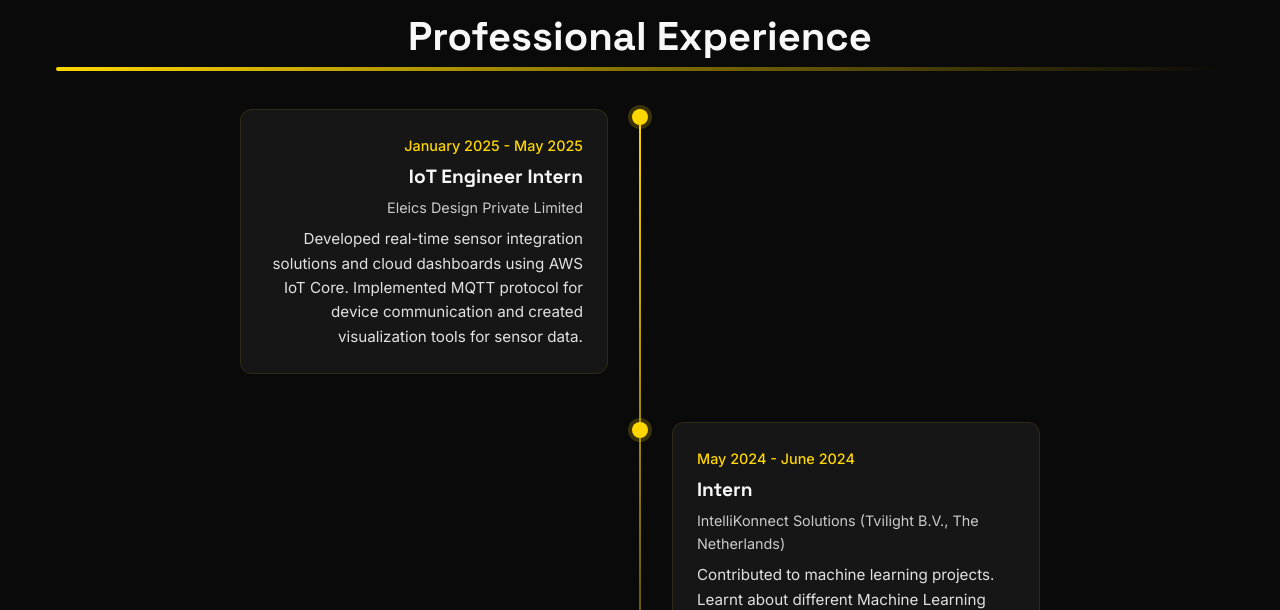
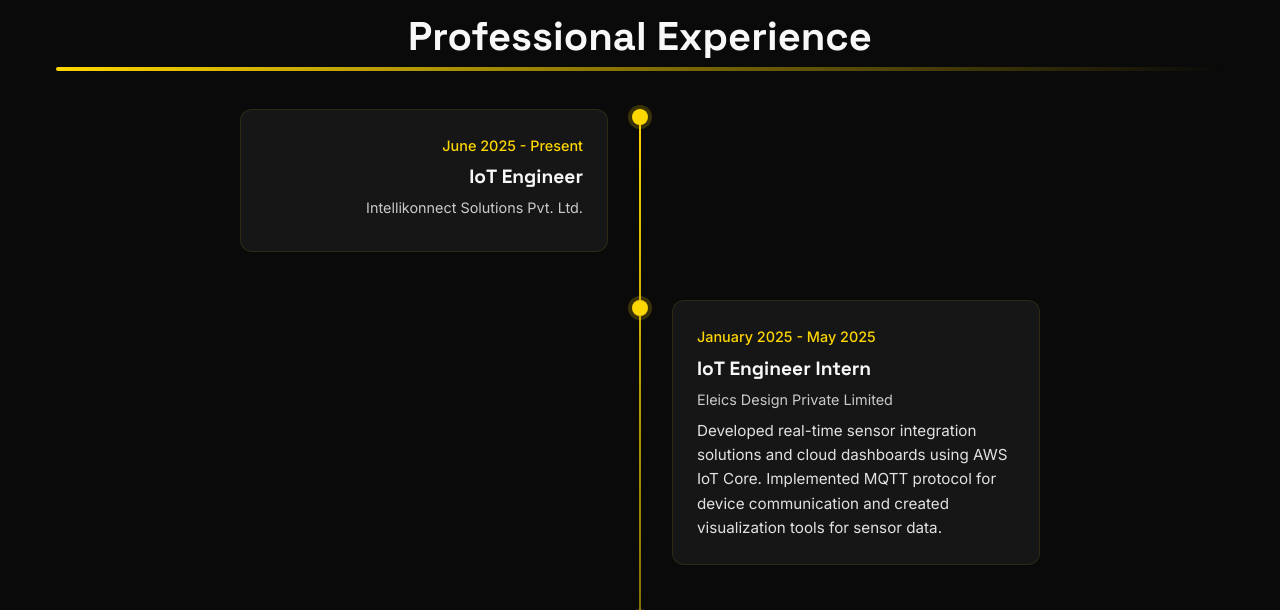
Before and after one commit to yashshah5811/yashshah, a plain HTML site: page index.html in a window 1280 px wide. Shown: the part 2740-3350 px from the top of the page. Drawn offline with Linux system fonts and the light colour scheme.

Commit message:
Update index.html
Added Tvilight in current job.

```diff
--- a/index.html
+++ b/index.html
@@ -929,6 +929,17 @@
         <div class="timeline-item fade-in">
           <div class="timeline-dot"></div>
           <div class="timeline-content">
+            <div class="timeline-date">June 2025 - Present</div>
+            <h3 class="timeline-title">IoT Engineer</h3>
+            <div class="timeline-company">Intellikonnect Solutions Pvt. Ltd.</div>
+            <p class="timeline-description">
+            </p>
+          </div>
+        </div>
+
+	<div class="timeline-item fade-in">
+          <div class="timeline-dot"></div>
+          <div class="timeline-content">
             <div class="timeline-date">January 2025 - May 2025</div>
             <h3 class="timeline-title">IoT Engineer Intern</h3>
             <div class="timeline-company">Eleics Design Private Limited</div>
```
